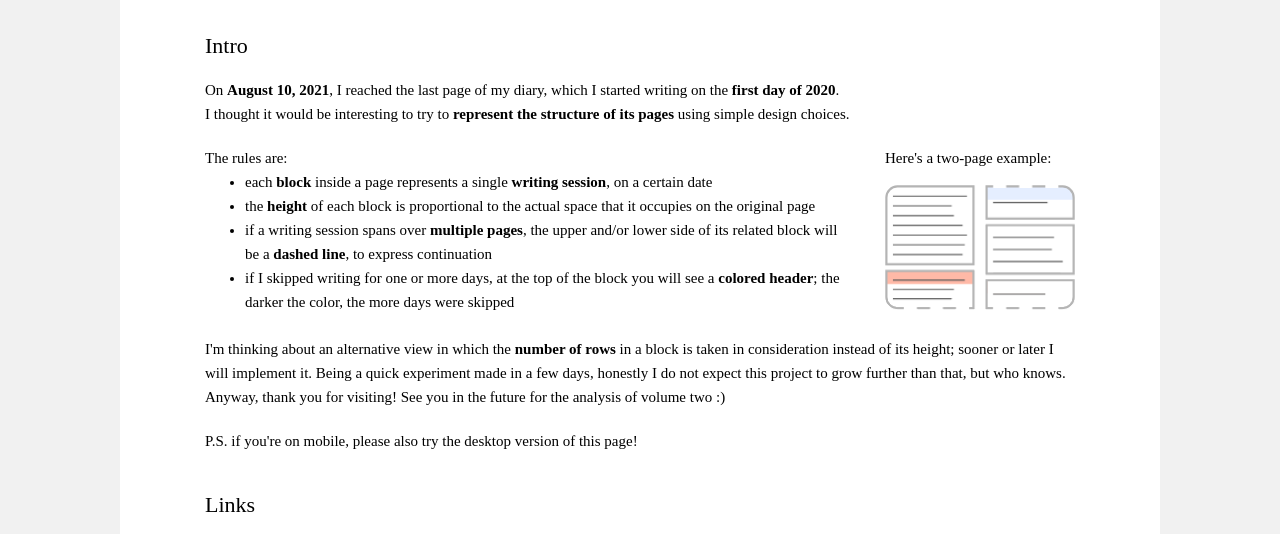
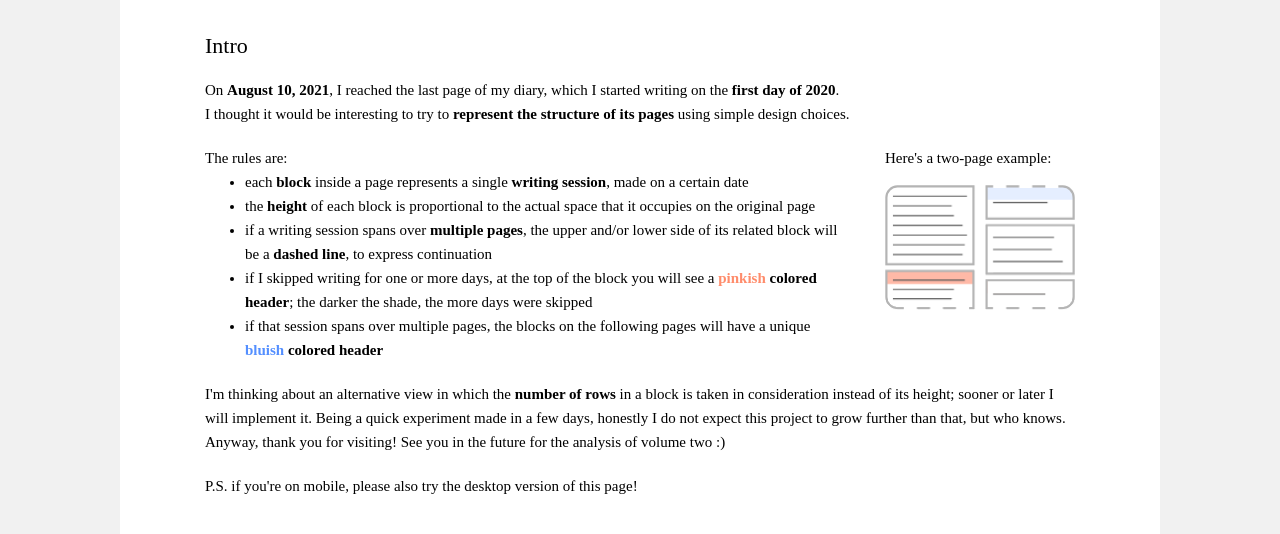
Before and after one commit to pitou/diary, a website with bundled scripts: page index.html in a window 1280 px wide. Shown: the part 194-728 px from the top of the page. Built offline with nearby package versions, Linux system fonts and the light colour scheme.

Commit message:
Update list of rules

```diff
--- a/index.html
+++ b/index.html
@@ -31,11 +31,13 @@
         <div class="introText flex">
           <div>
             The rules are:
+
             <ul>
-              <li>each <strong>block</strong> inside a page represents a single <strong>writing session</strong>, on a certain date</li>
+              <li>each <strong>block</strong> inside a page represents a single <strong>writing session</strong>, made on a certain date</li>
               <li>the <strong>height</strong> of each block is proportional to the actual space that it occupies on the original page</li>
               <li>if a writing session spans over <strong>multiple pages</strong>, the upper and/or lower side of its related block will be a <strong>dashed line</strong>, to express continuation</li>
-              <li>if I skipped writing for one or more days, at the top of the block you will see a <strong>colored header</strong>; the darker the color, the more days were skipped</li>
+              <li>if I skipped writing for one or more days, at the top of the block you will see a <strong><span style="color: #ff8c6b">pinkish</span> colored header</strong>; the darker the shade, the more days were skipped</li>
+              <li>if that session spans over multiple pages, the blocks on the following pages will have a unique <strong><span style="color: #548fff">bluish</span> colored header</strong></li>
             </ul>
           </div>
           <div>
@@ -65,7 +67,7 @@
         <div class="introText">
           Do you want to visualize your own diary? Do you have ideas to improve the design or the implementation?
           <br />
-          You can see the project code on this GitHub page: <a href="https://github.com/pitou/diary">pitou/diary</a>.
+          You can find the project code on this GitHub page: <a href="https://github.com/pitou/diary">pitou/diary</a>.
           <br />
           Any suggestion or question related to the project? If you want you can contact me <a href="https://forms.gle/nvbdJRechHoxPjX77">here</a>... and please be kind :)
         </div>
--- a/public/diary/style.css
+++ b/public/diary/style.css
@@ -72,7 +72,7 @@ ul {
 .introText.flex div:nth-child(2) {
   display: flex;
   flex-direction: column;
-  padding-left: 30px;
+  padding-left: 35px;
 }
 
 .introText .imageContainer {
```
